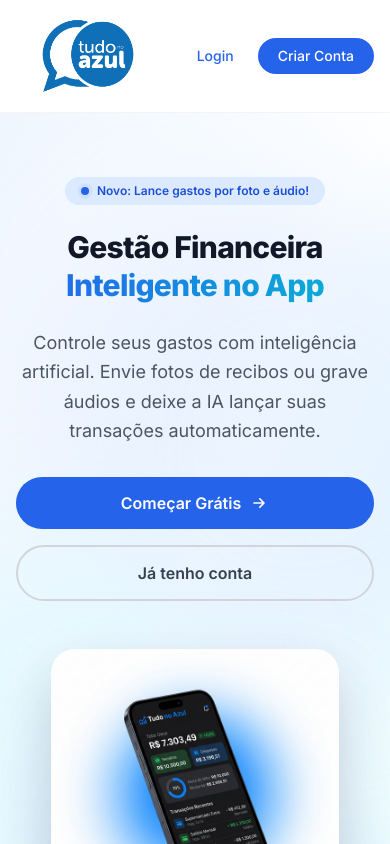
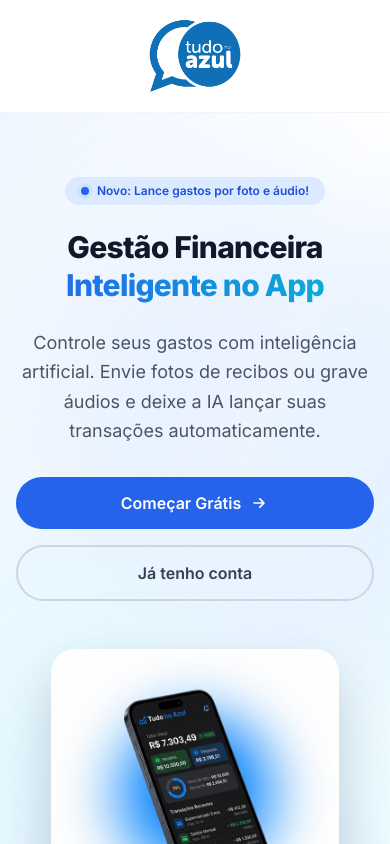
Before and after one commit to c7code/monetizespeed-client, a React (Vite) app: page / in a window 390 px wide. Shown: the top 844 px of the page. Built offline with nearby package versions, Linux system fonts and the light colour scheme; no server answers.

Commit message:
Ajuste mobile

```diff
--- a/src/pages/Home.tsx
+++ b/src/pages/Home.tsx
@@ -8,7 +8,7 @@
         <div className="min-h-screen bg-white text-gray-900 overflow-x-hidden">
             {/* ===== NAVBAR ===== */}
             <nav className="sticky top-0 z-50 bg-white/80 backdrop-blur-lg border-b border-gray-100">
-                <div className="max-w-7xl mx-auto px-4 sm:px-6 lg:px-8 flex items-center h-28">
+                <div className="max-w-7xl mx-auto px-4 sm:px-6 lg:px-8 flex items-center justify-center md:justify-start h-28">
                     <Link to="/" className="flex items-center">
                         <img src={logo} alt="Tudo no Azul" className="h-36" />
                     </Link>
@@ -19,7 +19,7 @@
                         <a href="#numeros" className="hover:text-blue-600 transition-colors">Números</a>
                     </div>
 
-                    <div className="flex items-center gap-3 ml-auto">
+                    <div className="hidden md:flex items-center gap-3 ml-auto">
                         <Link
                             to="/login"
                             className="text-sm font-medium text-blue-600 hover:text-blue-700 transition-colors px-3 py-2"
```
